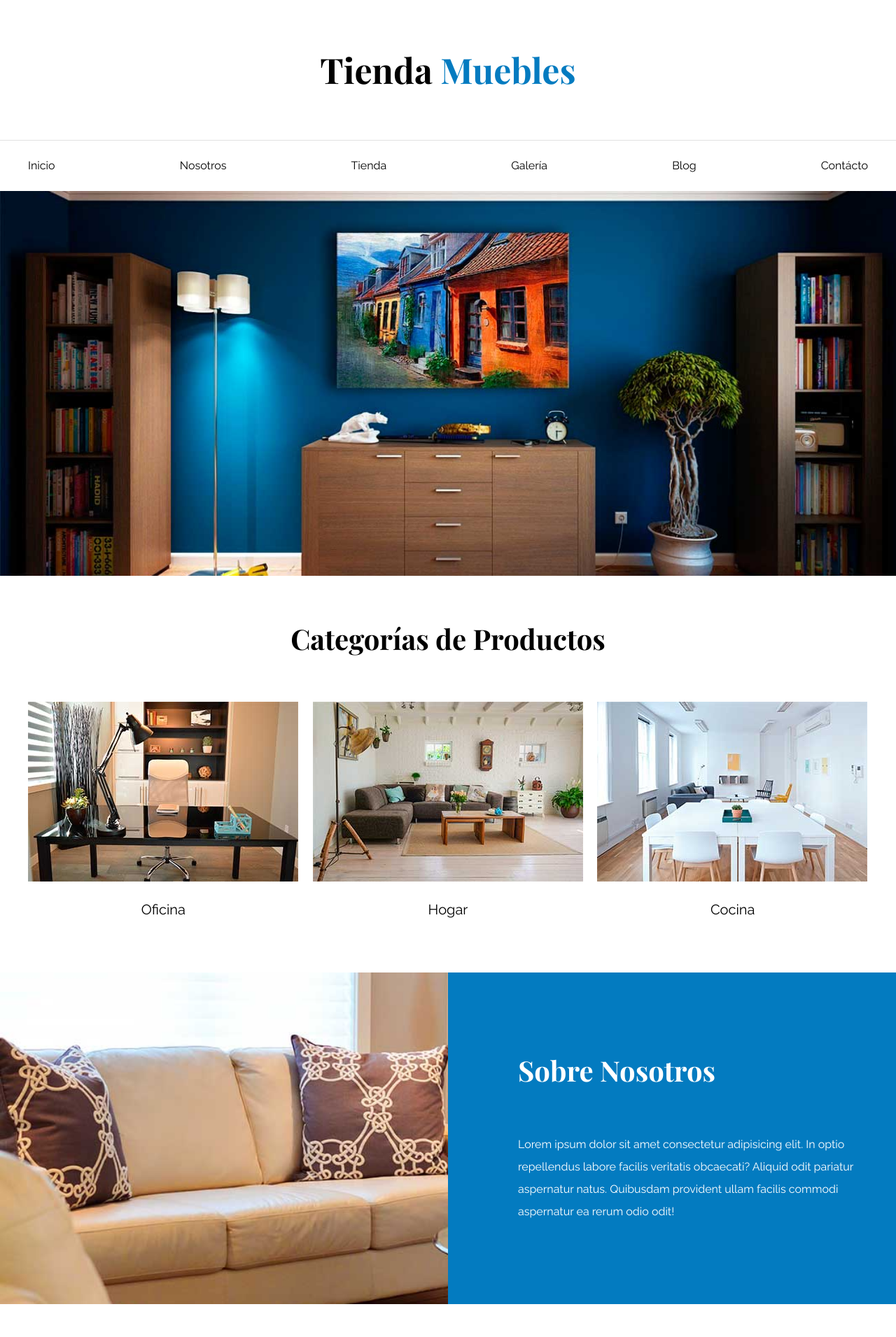
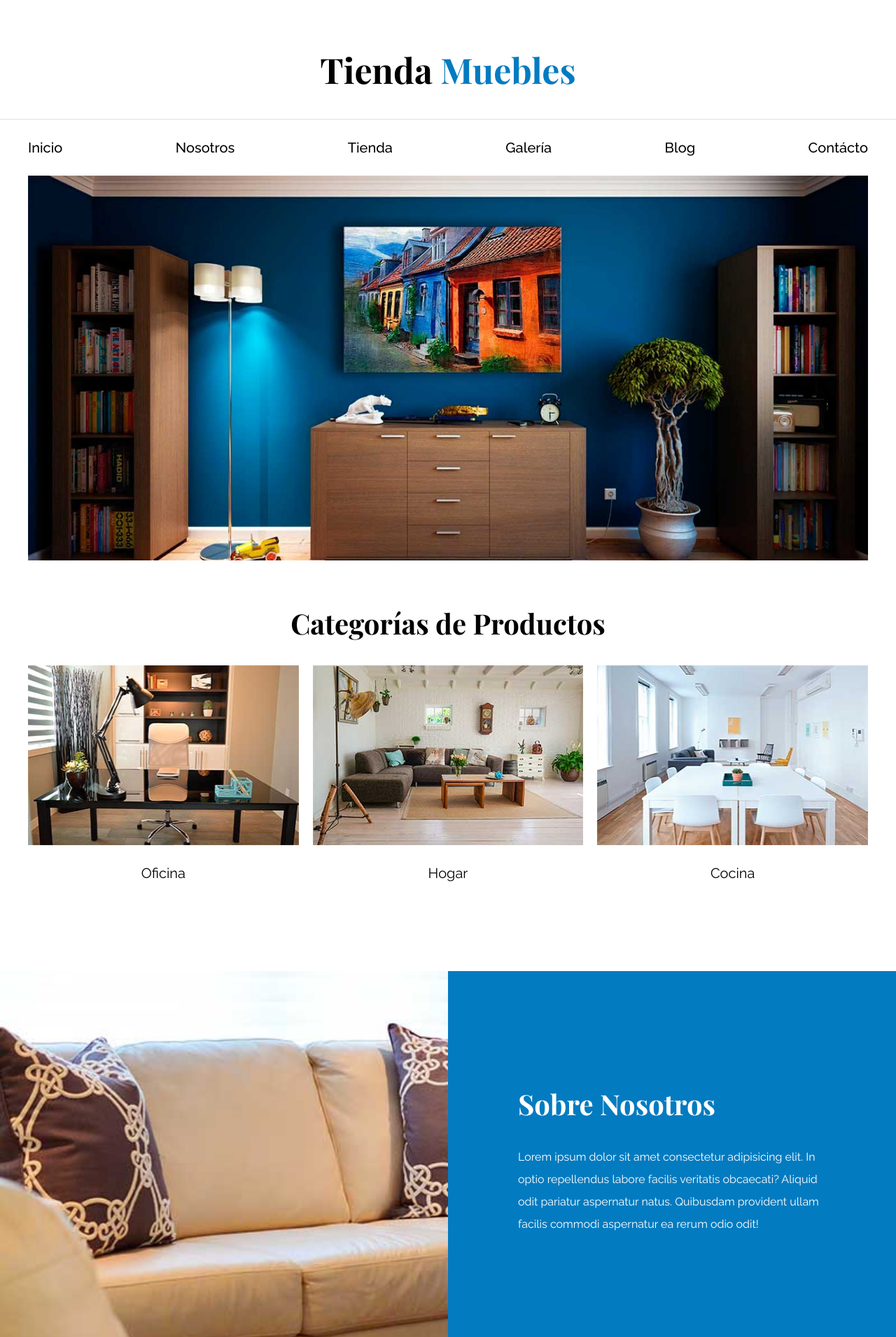
Before and after one commit to JEB76-22/Ecommers, a plain HTML site: page index.html in a window 1280 px wide. Shown: the top 1911 px of the page at 70% size. Drawn offline with nearby package versions, Linux system fonts and the light colour scheme; a web font is replaced by a local one.

Commit message:
responsive para el Index.html

```diff
--- a/css/app.css
+++ b/css/app.css
@@ -18,16 +18,32 @@ h1,
 h2,
 h3 {
   font-family: "Playfair Display", serif;
-  margin: 0 0 5rem 0;
+  margin: 0 0 2rem 0;
 }
 h1 {
-  font-size: 5rem;
+  font-size: 4rem;
+}
+@media (min-width: 768px) {
+    h1{
+      font-size: 5rem
+    };
 }
 h2 {
+  font-size: 3.2rem;
+}
+@media (min-width: 768px) {
+    h2{
       font-size: 4rem;
     }
+}
+h3{
+  font-size: 2.4rem;
+}
+@media (min-width: 768px) {
   h3 {
     font-size: 3rem;
+  }
+
 }
 a {
   text-decoration: none;
@@ -79,29 +95,55 @@ img {
 .contenedor-navegacion {
   border-top: 1px solid #e1e1e1;
 }
+
 .nav-principal {
   padding: 2rem 0;
   display: flex;
+  flex-direction: column;
+  align-items: center;
+}
+.nav-principal a{
+  font-size: 2rem;
+  font-weight: 500;
+  &:hover{
+    color:#037bc0;
+  }
+}
+@media (min-width: 768px) {
+  .nav-principal {
+    flex-direction: row;
     justify-content: space-between;
 }
+}
+
 .hero {
   background-image: url(../img/principal.jpg);
   background-repeat: no-repeat;
   background-size: cover;
   background-position: center center;
+  height: 25rem;
+}
+@media (min-width: 768px) {
+    .hero{
       height: 55rem;
+    }
 }
 
 /* categorias */
-.listado-categorias {
-  display: grid;
-  grid-template-columns: repeat(3, 1fr);
-  gap: 2rem;
+.categorias {
+  padding: 5rem 0;
 }
-.categorias {
-  padding-top: 5rem;
+.categoria{
+  margin-bottom: 2rem;
 }
-
+@media (min-width: 768px) {
+    .categoria{
+      margin-bottom: 0;
+    }
+}
+.categoria img{
+  width: 100%;
+}
 .categoria a {
   display: block;
   text-align: center;
@@ -114,7 +156,30 @@ img {
   border-bottom-right-radius: 1rem;
 }
 
+@media (min-width: 768px) {
+  .listado-categorias {
+    display: grid;
+    grid-template-columns: repeat(3, 1fr);
+    gap: 2rem;
+  }
+}
+
 /* sobre nosotros */
+  .sobre-nosotros {
+  margin-top: 5rem;
+  background-image: linear-gradient(
+      to bottom,
+      transparent 50%,
+      #037bc0 50%,
+      #037bc0 100%
+    ),
+    url(../img/nosotros.jpg);
+  background-position: center top left;
+  background-repeat: no-repeat;
+  background-size: 100%, 70rem;
+}
+
+@media (min-width: 768px) {
   .sobre-nosotros {
   margin-top: 5rem;
   background-image: linear-gradient(
@@ -125,28 +190,42 @@ img {
     ),
     url(../img/nosotros.jpg);
   background-position: left center;
-  background-repeat: no-repeat;
-  background-size: 100%, 120rem;
+  background-size: 100%, 160rem;
   padding: 10rem 0;
 }
+}
 .sobre-nosotros-grid {
-  /* display: grid;
+    display: grid;
+    grid-template-rows: repeat(2, 1fr);
+
+}
+@media (min-width: 768px) {
+    .sobre-nosotros-grid{
+      display: grid;
       grid-template-columns: repeat(2, 1fr);
-  column-gap: 8rem; */
-  display: flex;
-  justify-content: flex-end;
+      grid-template-rows: unset;
+      column-gap: 10rem;
+    }
 }
 .texto-nosotros {
-  /* grid-column: 2 / 3; */
-  flex-basis: 50%;
-  padding-left: 10rem;
+  grid-row: 2 / 3;
   color: #fff;
+  padding: 5rem;
+}
+@media (min-width: 768px) {
+    .texto-nosotros {
+      grid-column: 2 / 3;
+
+}
 }
 
 /* listado productos */
 .contenido-principal {
   padding-top: 5rem;
 }
+
+
+@media (min-width: 768px) {
     .listado-productos {
       display: grid;
       grid-template-columns: repeat(6, 1fr);
@@ -189,8 +268,22 @@ img {
       grid-column-start: 5;
       grid-column-end: 7;
     }
+}
+
+
+
 .producto {
   background-color: #037bc0;
+  margin-bottom: 2rem;
+}
+@media (min-width: 768px) {
+    .producto{
+      margin-bottom: 0;
+    }
+}
+
+.producto:last-of-type{
+  margin-bottom: 0;
 }
 
 .texto-producto {
@@ -215,18 +308,43 @@ img {
   margin-top: 5rem;
   padding-top: 5rem;
 }
+
 .site-footer h3{
   margin-bottom: .5rem;
+  text-align: center;
+}
+
+@media (min-width: 768px) {
+  .site-footer h3{
+    text-align: left;
   }
   .grid-footer{
     display: grid;
     grid-template-columns: repeat(3, 1fr);
     gap: 2rem;
   }
+}
+
+.grid-footer > div{
+  margin-bottom: 2rem;
+}
+@media (min-width: 768px) {
+    .grid-footer > div{
+      margin-bottom: 0;
+    }
+}
+
 .footer-menu a{
   display: block;
+  text-align: center;
 }
-.copyright{
+@media (min-width: 768px) {
+    .footer-menu a{
+      text-align: left;
+    }
+}
+
+.copyright {
   margin-top: 5rem;
   text-align: center;
 }
--- a/index.html
+++ b/index.html
@@ -15,7 +15,7 @@
 </head>
 
 <body>
-    <header>
+    <header class="contenedor">
         <h1 class="nombre-sitio">Tienda <span>Muebles</span> </h1>
         <!-- el span se usa para dar estylos con CSS -->
     </header>
@@ -31,22 +31,22 @@
         </nav>
     </div>
 
-    <div class="hero"></div>
+    <div class="hero contenedor"></div>
 
     <section class="contenedor categorias">
         <h2 class="text-center">Categorías de Productos </h2>
 
-        <div class="listado-categorias">
+        <div class="listado-categorias ">
             <div class="categoria">
-                <img src="img/categoria1.jpg" alt="imagen categoria 1">
+                <img src="img/categoria1.jpg" alt="imagen categoria">
                 <a href="#">Oficina</a>
             </div>
             <div class="categoria">
-                <img src="img/categoria2.jpg" alt="imagen categoria 1">
+                <img src="img/categoria2.jpg" alt="imagen categoria">
                 <a href="#">Hogar</a>
             </div>
             <div class="categoria">
-                <img src="img/categoria3.jpg" alt="imagen categoria 1">
+                <img src="img/categoria3.jpg" alt="imagen categoria">
                 <a href="#">Cocina</a>
             </div>
         </div>
@@ -189,7 +189,7 @@
 
 
     <footer class="site-footer">
-       <div class="grid-footer contenedor">
+        <div class="grid-footer contenedor">
             <div>
                 <h3>Categorías</h3>
                 <nav class="footer-menu">
@@ -218,11 +218,9 @@
                     <a href="#">Confianza y Seguridad</a>
                 </nav>
             </div>
-   </div>
+        </div>
 
-
-        <p class="copyright">Todos los derechos reservados, Tienda Muebles</p>
+        <p class="copyright contenedor">Todos losderechos reservados, Tienda Muebles</p>
     </footer>
 </body>
-
 </html>
```
Lines whose indentation alone changed are shown as unchanged.
